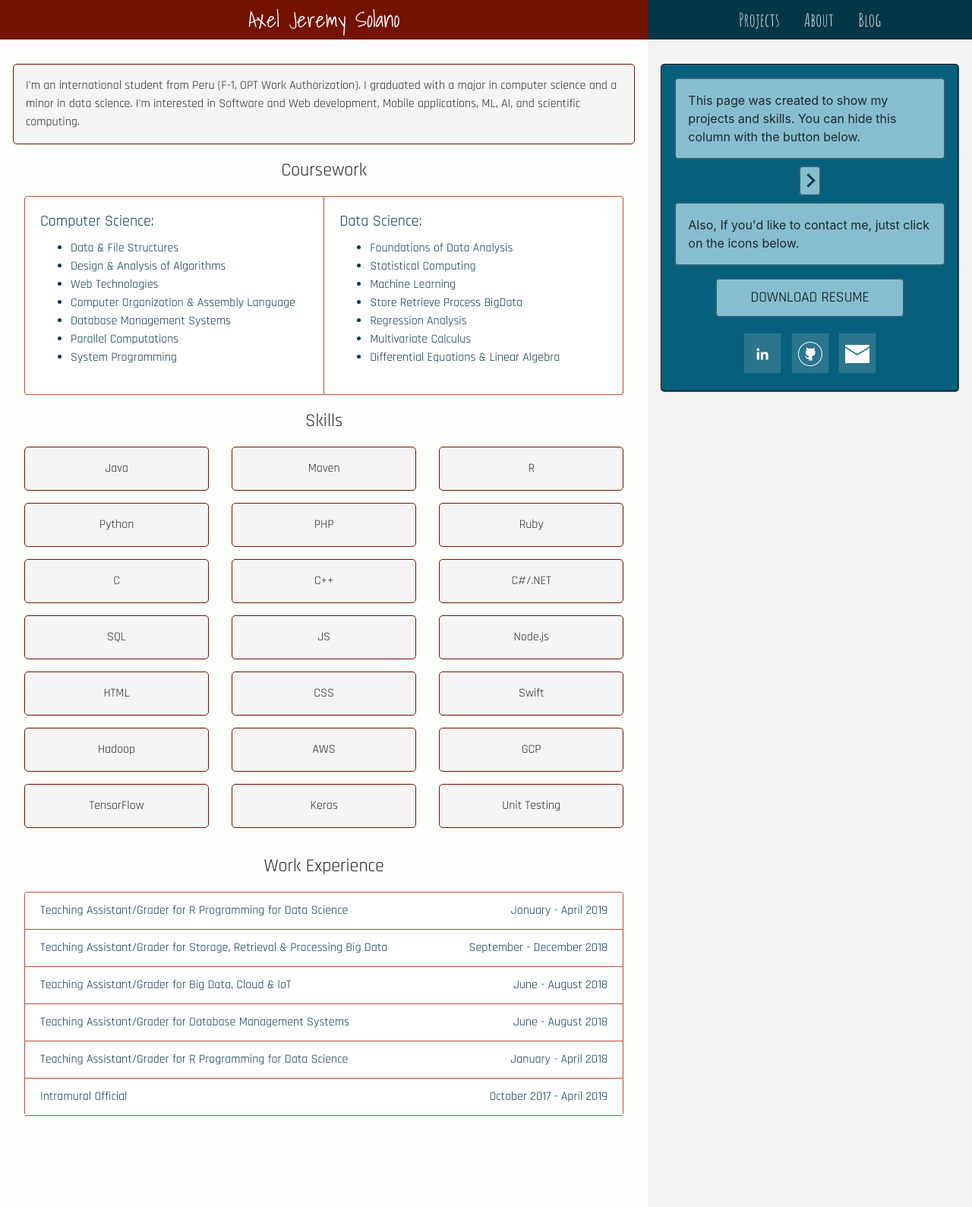
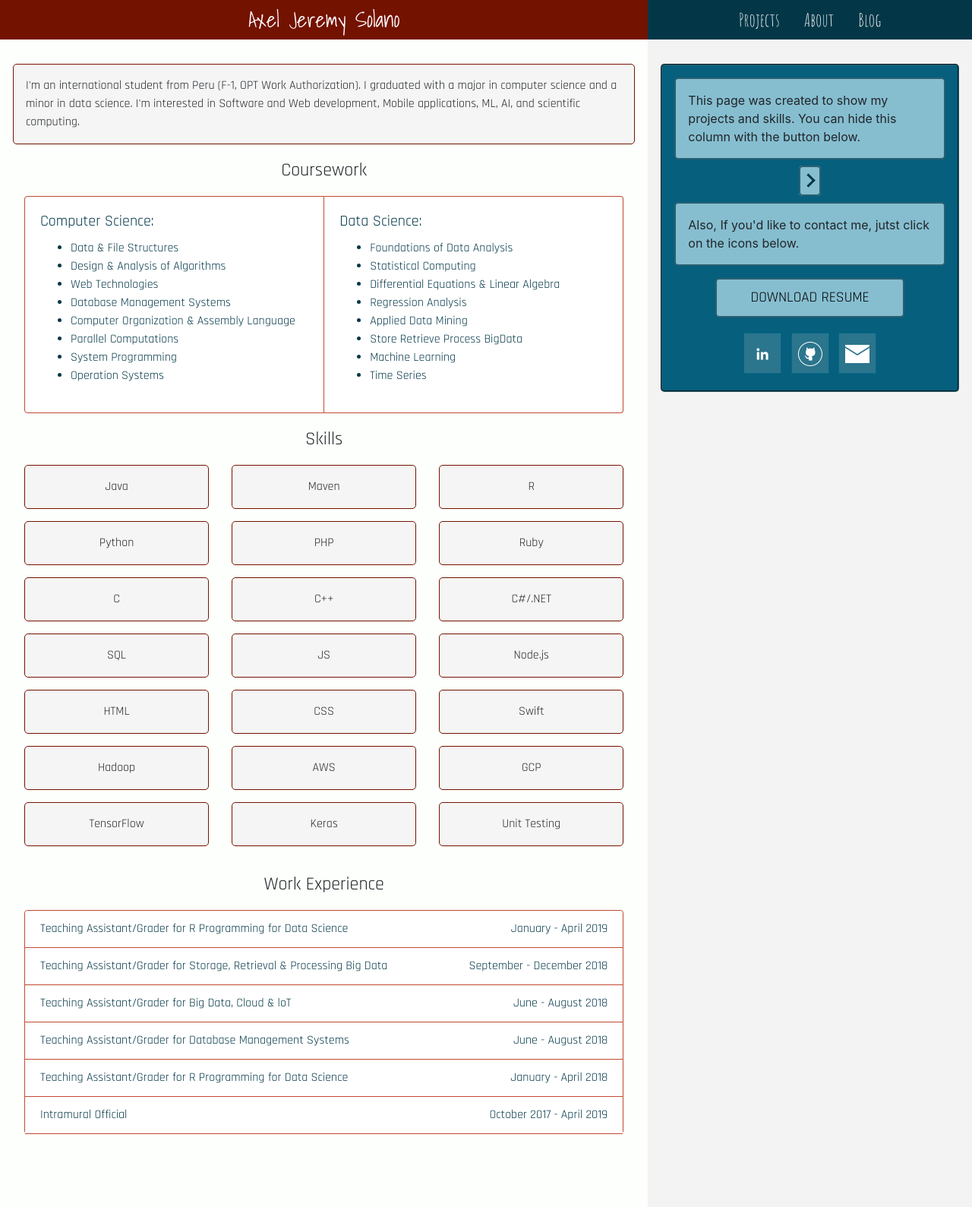
Before and after one commit to axeljeremy7/axeljeremy7.github.io, a Jekyll site: the page built from index.html, in a window 1280 px wide. Shown: the whole page at 76% size. Built offline with Jekyll 4.4.1, drawn with Linux system fonts in a browser that asks for light colours.

Commit message:
update coursework

```diff
--- a/index.html
+++ b/index.html
@@ -22,10 +22,12 @@ header_title: Axel J Solano
               <li data-toggle="popover" data-placement="left" data-content="CS3310">Data & File Structures</li>
               <li data-toggle="popover" data-placement="left" data-content="CS4310">Design & Analysis of Algorithms</li>
               <li data-toggle="popover" data-placement="left" data-content="CS3500">Web Technologies</li>
+              <li data-toggle="popover" data-placement="left" data-content="CS4430">Database Management Systems</li>
               <li data-toggle="popover" data-placement="left" data-content="CS2230">Computer Organization & Assembly Language</li>
-              <li data-toggle="popover" data-placement="left" data-content="CS4430">Database Management Systems</li>
+
               <li data-toggle="popover" data-placement="left" data-content="CS5260">Parallel Computations</li>
               <li data-toggle="popover" data-placement="left" data-content="CS3240">System Programming</li>
+              <li data-toggle="popover" data-placement="left" data-content="CS3240">Operation Systems</li>
             </ul>
           </div>
         </div>
@@ -36,11 +38,14 @@ header_title: Axel J Solano
             <ul>
               <li data-toggle="popover" data-placement="left" data-content="STAT3640">Foundations of Data Analysis</li>
               <li data-toggle="popover" data-placement="left" data-content="STAT4640">Statistical Computing</li>
-              <li data-toggle="popover" data-placement="left" data-content="CS5821">Machine Learning</li>
+              <li data-toggle="popover" data-placement="left" data-content="MATH3740">Differential Equations & Linear Algebra</li>
+              <li data-toggle="popover" data-placement="left" data-content="STAT5680">Regression Analysis</li>
+               <li data-toggle="popover" data-placement="left" data-content="STAT5680">Applied Data Mining </li>
+
               <li data-toggle="popover" data-placement="left" data-content="CS3100">Store Retrieve Process BigData</li>
-              <li data-toggle="popover" data-placement="left" data-content="STAT5680">Regression Analysis</li>
-              <li data-toggle="popover" data-placement="left" data-content="MATH2720">Multivariate Calculus</li>
-              <li data-toggle="popover" data-placement="left" data-content="MATH3740">Differential Equations & Linear Algebra</li>
+                            <li data-toggle="popover" data-placement="left" data-content="CS5821">Machine Learning</li>
+              <li data-toggle="popover" data-placement="left" data-content="MATH2720">Time Series</li>
+
             </ul>
           </div>
         </div>
```
